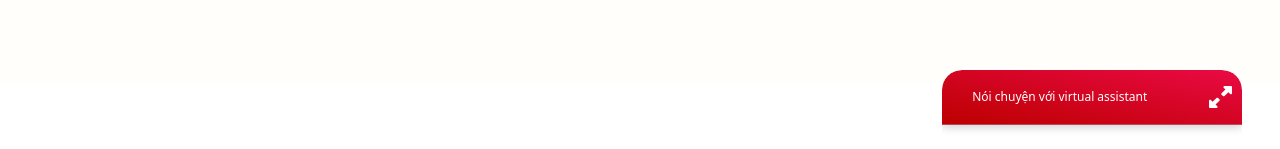
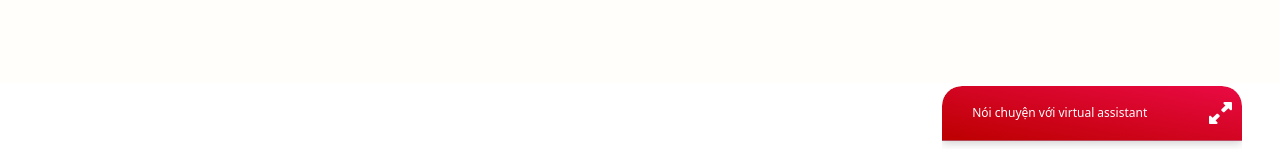
Before and after one commit to datonst/Food-Ordering-Chatbot, a Vue app in the folder frontend/: page / in a window 1280 px wide. Shown: the part 648-797 px from the top of the page. Built offline with nearby package versions, Linux system fonts and the light colour scheme; no server answers; a web font is replaced by a local one.

Commit message:
minimize chatbot & remove handsfree icon

```diff
--- a/frontend/src/components/Chatbot/ChatContainer.vue
+++ b/frontend/src/components/Chatbot/ChatContainer.vue
@@ -158,6 +158,7 @@ export default {
       });
     },
     animateChatClosing() {
+      this.$nextTick(() => {
         // Assuming .chat-body and .chat-footer are the elements to animate
         const chatBody = this.$refs.chatBody.$el;
         const chatFooter = this.$refs.chatFooter.$el;
@@ -172,6 +173,7 @@ export default {
         setTimeout(() => {
           this.$el.classList.add('minimized');
         }, 500);
+      });
     },
   }
 };
--- a/frontend/src/components/Chatbot/ChatHeader.vue
+++ b/frontend/src/components/Chatbot/ChatHeader.vue
@@ -8,9 +8,6 @@
       <div class="user_info_minimized" v-show="isMinimized">
         <span>Nói chuyện với virtual assistant</span>
       </div>
-      <button v-show="!isMinimized" @click="$emit('toggle-handsfree')" class="btn-minimize ml-auto" :style="handsFreeFlag? 'background-color: rgba(0, 0, 0, 0.2); radius-border: 20%;' : ''">
-        <img src='@/assets/handsfree.svg' alt="Hands-free">
-      </button>
       <button @click="$emit('toggle-chatbot')" class="btn-minimize ml-auto">
         <img :src="isMinimized ? 'maximize_icon.svg' : 'minimize_icon.svg'" alt="Toggle">
       </button>
--- a/frontend/src/components/styles/chatbot.css
+++ b/frontend/src/components/styles/chatbot.css
@@ -8,16 +8,15 @@
   border-radius: 20px 20px 0 0;
   box-shadow: 0 2px 10px rgba(0, 0, 0, 0.2);
   transition: height 0.3s ease, transform 0.3s ease;
-  background-color: #fff2de;
 }
 
 .chat-container.minimized {
-  height: 100px;
+  height: 85px;
   min-height: 50px;
-  max-height: 100px;
+  max-height: 80px;
   width: 70vw;
   max-width: 300px;
-  bottom: 4vh;
+  bottom: 2vh;
   right: 3vw;
   box-shadow: none!important;
   background-color: #ccd5ae!important;
@@ -27,16 +26,15 @@
 .card-chat {
   display: flex;
   flex-direction: column;
-  height: 85vh;
+  height: 90vh;
   width: 100%;
-  min-height: 65vh;
+  min-height: 68vh;
   max-height: 70vh;
   border-radius: 20px 20px 5px 5px !important;
   border: none!important;
   overflow: hidden;
   transition: all 0.5s ease;
   animation: fadeInSlideUp 1.3s ease forwards;
-  background-color: #fffefb;
 }
 
 .card-chat.minimized {
@@ -105,6 +103,8 @@
   color: #212529;
   background-color: #fffefb;
   padding: 10px 20px;
+  padding-left: 15px;
+  padding-right: 15px;
   font-size: 14px;
   display: flex;
   flex-direction: column;
@@ -118,6 +118,9 @@
   border-radius: 18px 18px 0px 18px;
   background: #537592;
   padding: 10px 20px;
+  padding-left: 20px;
+  padding-right: 20px;
+  position: relative;
   color: #ffffff;
   font-size: 14px;
   max-width: 75%;
@@ -150,12 +153,16 @@
 
 .user_info_maximized {
   margin-left: 2vw;
+  margin-top: auto;
+  margin-bottom: auto;
   font-size: 14px!important;
   color: #ffffff;
 }
 
 .user_info_minimized {
   margin-left: 2vw;
+  margin-top: auto;
+  margin-bottom: auto;
   font-size: 12px!important;
   color: #ffffff;
 }
```
Lines whose indentation alone changed are shown as unchanged.
